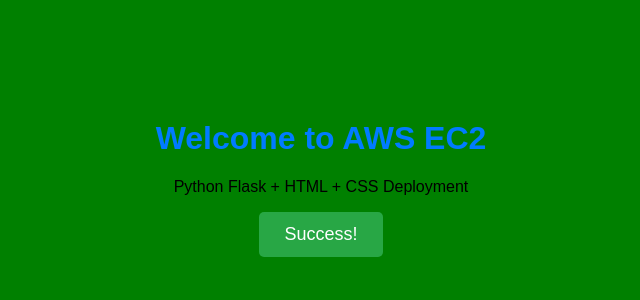
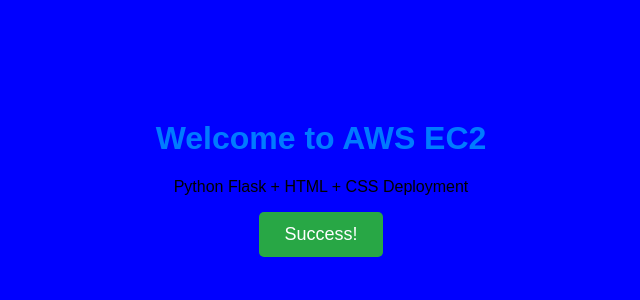
Before and after one commit to shiva-6300/practice-project, a Flask app: page / in a window 1280 px wide. Shown: the top 300 px of the page, without its empty margins (319-959 px from the left). Run offline with Flask 3, Linux system fonts and the light colour scheme.

Commit message:
Change background color from green to blue

```diff
--- a/static/style.css
+++ b/static/style.css
@@ -1,7 +1,7 @@
 body{
     margin:0;
     font-family:Arial,sans-serif;
-    background:green;
+    background:blue;
 }
 
 .container{
```
